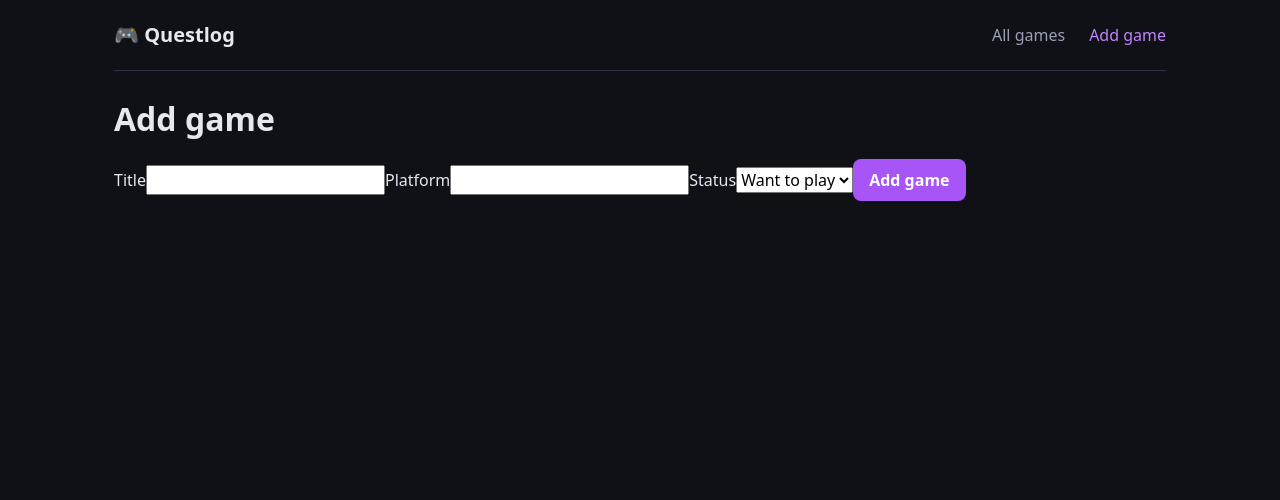
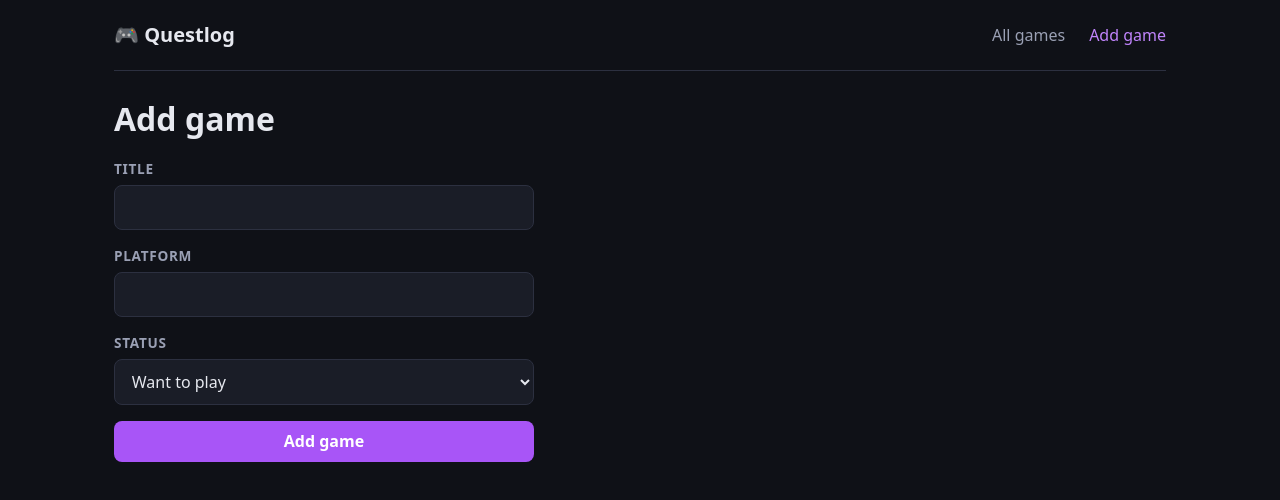
Before and after one commit to CharikliaA/questlog, a React (Vite) app: page /games/new in a window 1280 px wide. Shown: the top 500 px of the page. Built offline with nearby package versions, Linux system fonts and the light colour scheme.

Commit message:
Style form fields

```diff
--- a/src/index.css
+++ b/src/index.css
@@ -186,3 +186,49 @@ button:disabled {
   color: white;
   opacity: 1;
 }
+
+/* Formulärfält */
+form {
+  display: flex;
+  flex-direction: column;
+  gap: 1rem;
+  max-width: 420px;
+}
+
+label {
+  display: flex;
+  flex-direction: column;
+  gap: 0.35rem;
+  font-size: 0.85rem;
+  font-weight: 600;
+  color: var(--text-muted);
+  text-transform: uppercase;
+  letter-spacing: 0.05em;
+}
+
+input,
+select {
+  background: var(--surface);
+  color: var(--text);
+  border: 1px solid var(--border);
+  border-radius: 8px;
+  padding: 0.6rem 0.8rem;
+  font-size: 1rem;
+  font-weight: 400;
+  text-transform: none;
+  letter-spacing: normal;
+}
+
+select {
+  cursor: pointer;
+}
+
+input:focus,
+select:focus {
+  outline: 2px solid var(--accent);
+  outline-offset: 1px;
+}
+
+.error {
+  color: var(--danger);
+}
```
